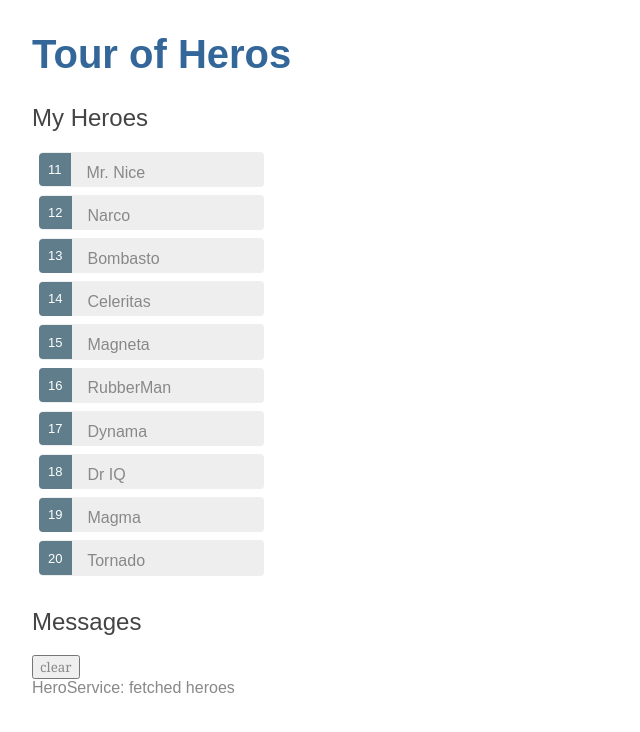
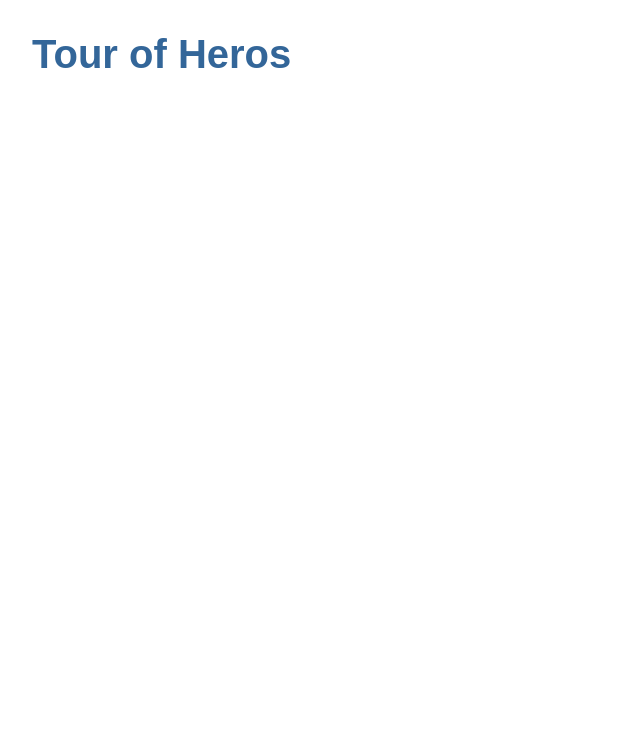
Before and after one commit to stephensamonte/Angular-First-App, an Angular app: page / in a window 1280 px wide. Shown: the top 732 px of the page, without its empty margins (0-640 px from the left). Built offline with nearby package versions, Linux system fonts and the light colour scheme.

Commit message:
Add the AppRoutingModule
Changes:
- Added Routing module

```diff
--- a/src/app/app.component.html
+++ b/src/app/app.component.html
@@ -4,7 +4,11 @@
     This interpolation binding presents the component's title property
     value inside the HTML header tag. -->
 <h1>{{title}}</h1>
-<app-heroes></app-heroes>
+<!-- <app-heroes></app-heroes> -->
+
+<!-- Using routing -->
+<!-- The <router-outlet> tells the router where to display routed views. -->
+<router-outlet></router-outlet>
 
 <!-- Display generated messages -->
 <app-messages></app-messages>
--- a/src/app/app.module.ts
+++ b/src/app/app.module.ts
@@ -8,6 +8,7 @@
 import { FormsModule } from '@angular/forms';
 import { HeroDetailComponent } from './hero-detail/hero-detail.component';
 import { MessagesComponent } from './messages/messages.component';
+import { AppRoutingModule } from './app-routing.module';
 
 @NgModule({
   declarations: [
@@ -19,7 +20,8 @@
   // List of external modules the app needs
   imports: [
     BrowserModule,
-    FormsModule // Added module
+    FormsModule,
+    AppRoutingModule // Added module
   ],
   providers: [],
   bootstrap: [AppComponent]
```
Also changed, not shown: src/app/app-routing.module.ts (added, +34 -0 lines), 1 other file (tests, documents, lock files or other folders).
